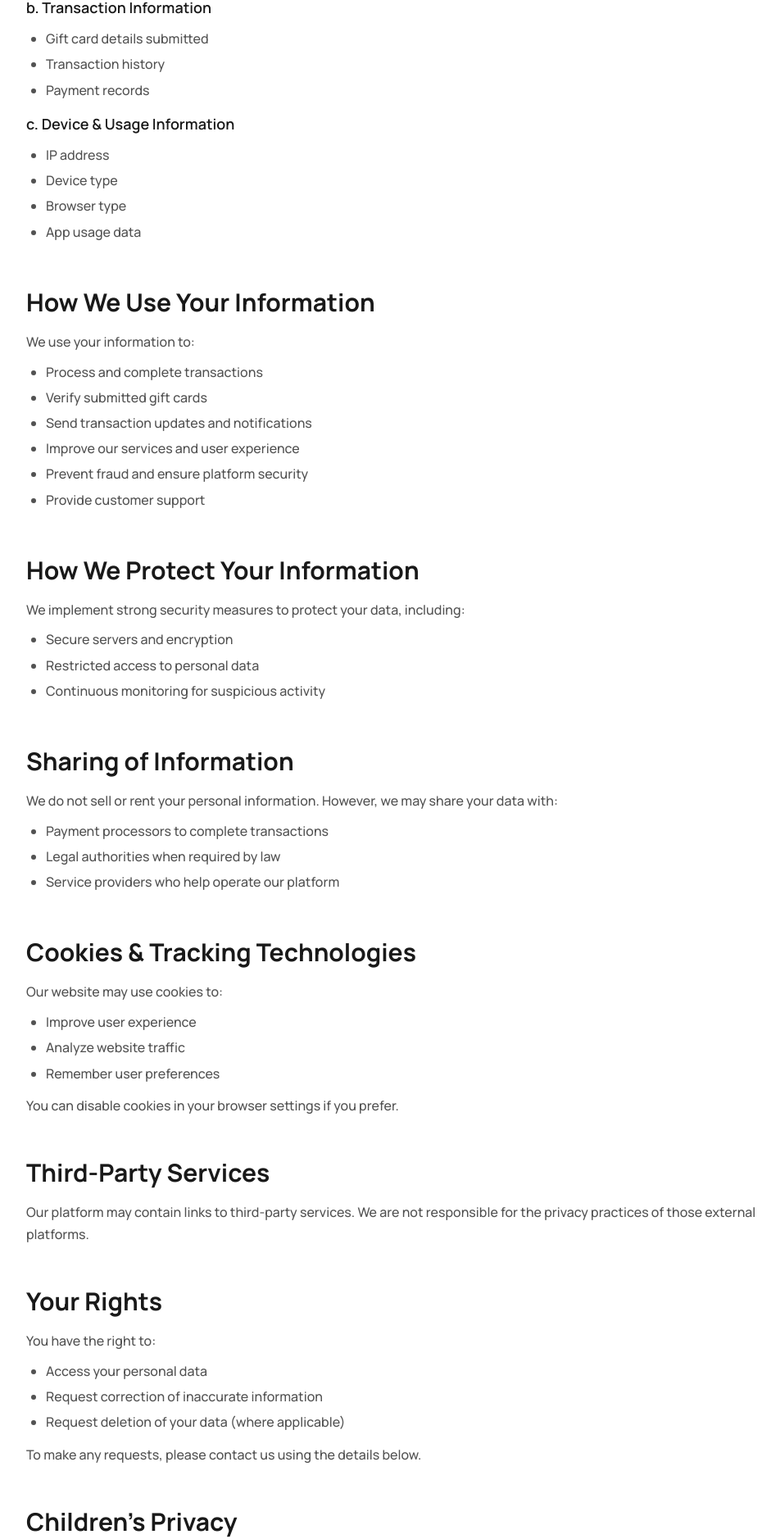
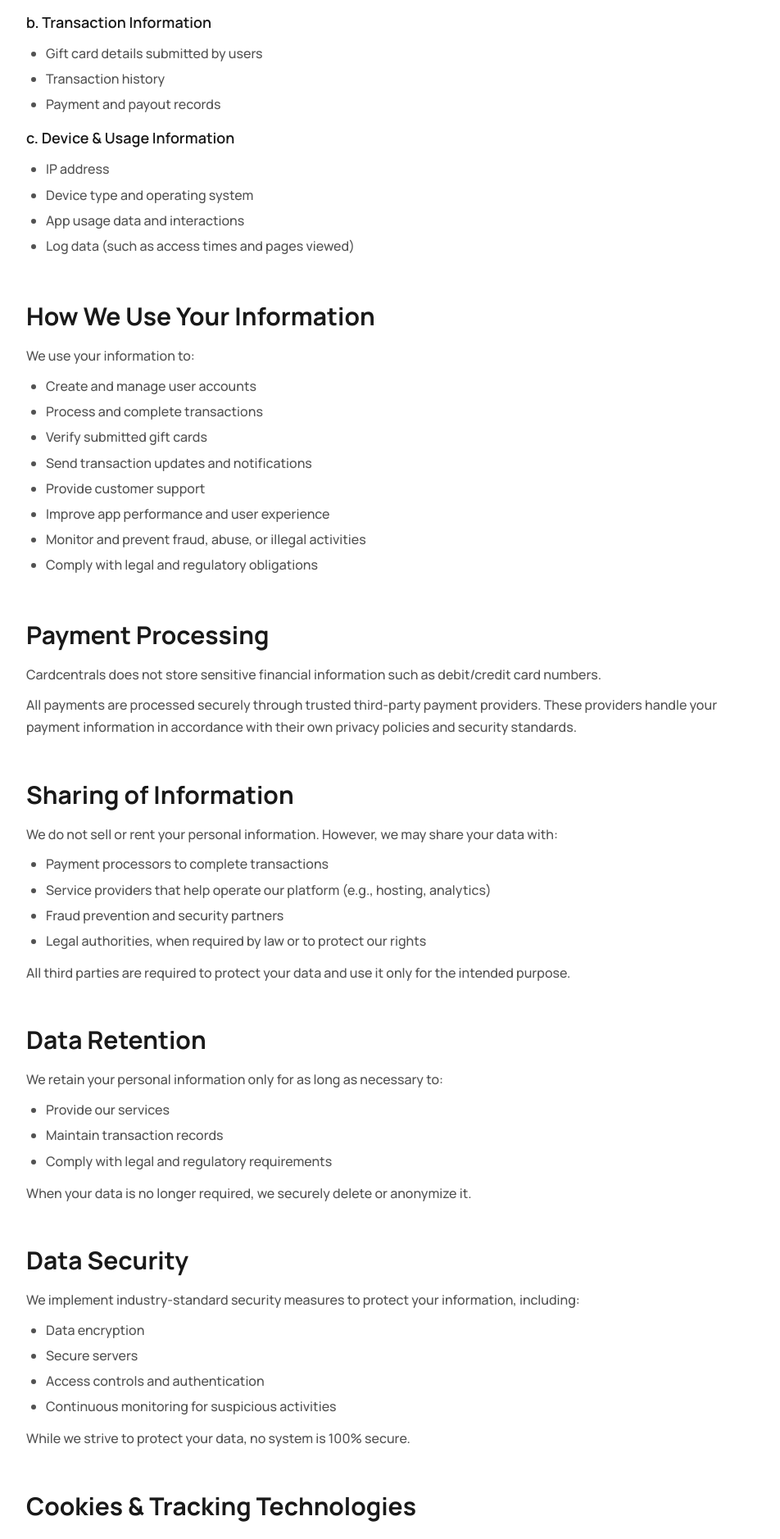
Before and after one commit to imdanielubani/cardcentral-website, a Next.js app: page /privacy in a window 1280 px wide. Shown: the part 864-2742 px from the top of the page at 82% size, without its empty margins (158-1110 px from the left). Built offline with nearby package versions, Linux system fonts and the light colour scheme.

Commit message:
updated the privacy policy

```diff
--- a/app/(pages)/privacy/page.tsx
+++ b/app/(pages)/privacy/page.tsx
@@ -89,9 +89,17 @@ export default function PrivacyPage() {
             className="animate-fade-up anim-delay-300 font-medium text-[#525252] text-[15px] sm:text-[16px] xl:text-[18px] max-w-[90%] sm:max-w-[700px] xl:max-w-[900px]"
             style={{ lineHeight: "1.7" }}
           >
-            Welcome to Cardcentrals. Your privacy is important to us, and we are committed to
-            protecting your personal information. This Privacy Policy explains how we collect,
-            use, and safeguard your data when you use our website and mobile application.
+            Welcome to Cardcentrals. Your privacy is important to us, and we are committed to protecting your personal information.
+            This Privacy Policy explains how we collect, use, disclose, and safeguard your information when you use our mobile application and website.
+
+          </p>
+
+          <p
+            className="animate-fade-up anim-delay-300 font-medium text-[#525252] text-[15px] sm:text-[16px] xl:text-[18px] max-w-[90%] sm:max-w-[700px] xl:max-w-[900px]"
+            style={{ lineHeight: "1.7" }}
+          >
+            By using Cardcentrals, you agree to the terms of this Privacy Policy.
+
           </p>
 
         </div>
--- a/app/HomeClient.tsx
+++ b/app/HomeClient.tsx
@@ -37,9 +37,9 @@ function Stars() {
 }
 
 /* ── Section badge ── */
-function Badge({ text }: { text: string }) {
+function Badge({ text, align = "center" }: { text: string; align?: "center" | "start" }) {
   return (
-    <div className="w-full flex justify-center">
+    <div className={`w-full flex ${align === "center" ? "justify-center" : "justify-start"}`}>
       <div
         className="flex items-center justify-center h-[38px] px-[17px] rounded-full border-2"
         style={{
@@ -694,18 +694,7 @@ export default function HomeClient() {
         >
           {/* Left — heading + Still Have Questions card */}
           <div className="flex flex-col items-start gap-[18px] sm:gap-[22px]">
-            {/* FAQ badge — left-aligned only on home page */}
-            <div
-              className="flex items-center justify-center h-[38px] px-[17px] rounded-full border-2 w-fit"
-              style={{
-                background: "rgba(1,89,199,0.08)",
-                borderColor: "rgba(1,89,199,0.2)",
-              }}
-            >
-              <span className="font-semibold text-[12px] text-[#0159c7] tracking-[0.48px] leading-[18px] whitespace-nowrap">
-                FAQs
-              </span>
-            </div>
+            <Badge text="FAQs" align="start" />
             <h2
               className="font-extrabold text-[#191919] tracking-[-0.02em] leading-[1.2]"
               style={{ fontSize: "clamp(32px, 4vw, 50px)" }}
--- a/components/ui/PrivacyContent.tsx
+++ b/components/ui/PrivacyContent.tsx
@@ -14,22 +14,21 @@ const SECTIONS = [
           <li>Full name</li>
           <li>Email address</li>
           <li>Phone number</li>
-          <li>Payment details</li>
         </ul>
 
         <p className="privacy-subheading">b. Transaction Information</p>
         <ul>
-          <li>Gift card details submitted</li>
+          <li>Gift card details submitted by users</li>
           <li>Transaction history</li>
-          <li>Payment records</li>
+          <li>Payment and payout records</li>
         </ul>
 
         <p className="privacy-subheading">c. Device &amp; Usage Information</p>
         <ul>
           <li>IP address</li>
-          <li>Device type</li>
-          <li>Browser type</li>
-          <li>App usage data</li>
+          <li>Device type and operating system</li>
+          <li>App usage data and interactions</li>
+          <li>Log data (such as access times and pages viewed)</li>
         </ul>
       </>
     ),
@@ -40,26 +39,26 @@ const SECTIONS = [
       <>
         <p>We use your information to:</p>
         <ul>
+          <li>Create and manage user accounts</li>
           <li>Process and complete transactions</li>
           <li>Verify submitted gift cards</li>
           <li>Send transaction updates and notifications</li>
-          <li>Improve our services and user experience</li>
-          <li>Prevent fraud and ensure platform security</li>
           <li>Provide customer support</li>
+          <li>Improve app performance and user experience</li>
+          <li>Monitor and prevent fraud, abuse, or illegal activities</li>
+          <li>Comply with legal and regulatory obligations</li>
         </ul>
       </>
     ),
   },
   {
-    heading: "How We Protect Your Information",
+    heading: "Payment Processing",
     content: (
       <>
-        <p>We implement strong security measures to protect your data, including:</p>
-        <ul>
-          <li>Secure servers and encryption</li>
-          <li>Restricted access to personal data</li>
-          <li>Continuous monitoring for suspicious activity</li>
-        </ul>
+        <p>Cardcentrals does not store sensitive financial information such as debit/credit card numbers.</p>
+        <p>All payments are processed securely through trusted third-party payment providers.
+        These providers handle your payment information in accordance with their own privacy policies and security standards.
+        </p>
       </>
     ),
   },
@@ -72,9 +71,42 @@ const SECTIONS = [
         </p>
         <ul>
           <li>Payment processors to complete transactions</li>
-          <li>Legal authorities when required by law</li>
-          <li>Service providers who help operate our platform</li>
+          <li>Service providers that help operate our platform (e.g., hosting, analytics)</li>
+          <li>Fraud prevention and security partners</li>
+          <li>Legal authorities, when required by law or to protect our rights</li>
         </ul>
+        <p>
+         All third parties are required to protect your data and use it only for the intended purpose.
+        </p>
+      </>
+    ),
+  },
+  {
+    heading: "Data Retention",
+    content: (
+      <>
+        <p>We retain your personal information only for as long as necessary to:</p>
+        <ul>
+          <li>Provide our services</li>
+          <li>Maintain transaction records</li>
+          <li>Comply with legal and regulatory requirements</li>
+        </ul>
+        <p>When your data is no longer required, we securely delete or anonymize it.</p>
+      </>
+    ),
+  },
+  {
+    heading: "Data Security",
+    content: (
+      <>
+        <p>We implement industry-standard security measures to protect your information, including:</p>
+        <ul>
+          <li>Data encryption</li>
+          <li>Secure servers</li>
+          <li>Access controls and authentication</li>
+          <li>Continuous monitoring for suspicious activities</li>
+        </ul>
+        <p>While we strive to protect your data, no system is 100% secure.</p>
       </>
     ),
   },
@@ -82,66 +114,99 @@ const SECTIONS = [
     heading: "Cookies & Tracking Technologies",
     content: (
       <>
-        <p>Our website may use cookies to:</p>
+        <p>Our website may use cookies and similar technologies to:</p>
         <ul>
-          <li>Improve user experience</li>
-          <li>Analyze website traffic</li>
+          <li>Enhance user experience</li>
+          <li>Analyze traffic and usage patterns</li>
           <li>Remember user preferences</li>
         </ul>
-        <p>You can disable cookies in your browser settings if you prefer.</p>
+        <p>You can control or disable cookies through your browser settings.</p>
       </>
     ),
   },
   {
-    heading: "Third-Party Services",
-    content: (
+  heading: "Third-Party Services",
+  content: (
+    <>
       <p>
-        Our platform may contain links to third-party services. We are not responsible for the
-        privacy practices of those external platforms.
+        Cardcentrals may contain links to third-party websites or services.
       </p>
-    ),
-  },
-  {
+      <p>
+        We are not responsible for the privacy practices or content of those external platforms.
+        We encourage users to review their privacy policies.
+      </p>
+    </>
+  ),
+},
+{
     heading: "Your Rights",
     content: (
       <>
-        <p>You have the right to:</p>
+        <p>Depending on applicable laws, you have the right to:</p>
         <ul>
           <li>Access your personal data</li>
           <li>Request correction of inaccurate information</li>
-          <li>Request deletion of your data (where applicable)</li>
+          <li>Request deletion of your data</li>
+          <li>Object to or restrict certain processing</li>
         </ul>
-        <p>To make any requests, please contact us using the details below.</p>
+        <p>To exercise any of these rights, please contact us using the details below.</p>
       </>
     ),
   },
   {
     heading: "Children's Privacy",
     content: (
+       <>
       <p>
-        Cardcentrals does not knowingly collect personal information from individuals under the
-        age of 18. If we become aware of such data, it will be deleted immediately.
+        Cardcentrals is not intended for individuals under the age of 18.
+      </p>
+       <p>
+        We do not knowingly collect personal information from children.
+        If such data is identified, it will be deleted promptly.
+      </p>
+      </>
+    ),
+  },
+  {
+    heading: "Legal Compliance",
+    content: (
+      <p>
+        We comply with applicable data protection laws,
+        including the Nigerian Data Protection Act (NDPA) and other relevant regulations.
       </p>
     ),
   },
   {
     heading: "Changes to This Policy",
     content: (
+      <>
       <p>
-        We may update this Privacy Policy from time to time. Any changes will be posted on this
-        page with an updated date.
+        We may update this Privacy Policy from time to time.
       </p>
+       <p>
+        Any changes will be posted on this page with an updated effective date.
+        Continued use of the platform means you accept the updated policy.
+      </p>
+      </>
     ),
   },
   {
     heading: "Contact Us",
     content: (
       <>
-        <p>If you have any questions about this Privacy Policy, please contact us:</p>
+        <p>If you have any questions or concerns about this Privacy Policy, please contact us:</p>
         <ul>
           <li>Email: support@Cardcentrals.com</li>
           <li>WhatsApp: +(234) 810-899-3922</li>
         </ul>
+      </>
+    ),
+  },
+  {
+    heading: "",
+    content: (
+      <>
+        <p>Cardcentrals is committed to protecting your privacy and ensuring transparency in how your data is handled.</p>
       </>
     ),
   },
```
